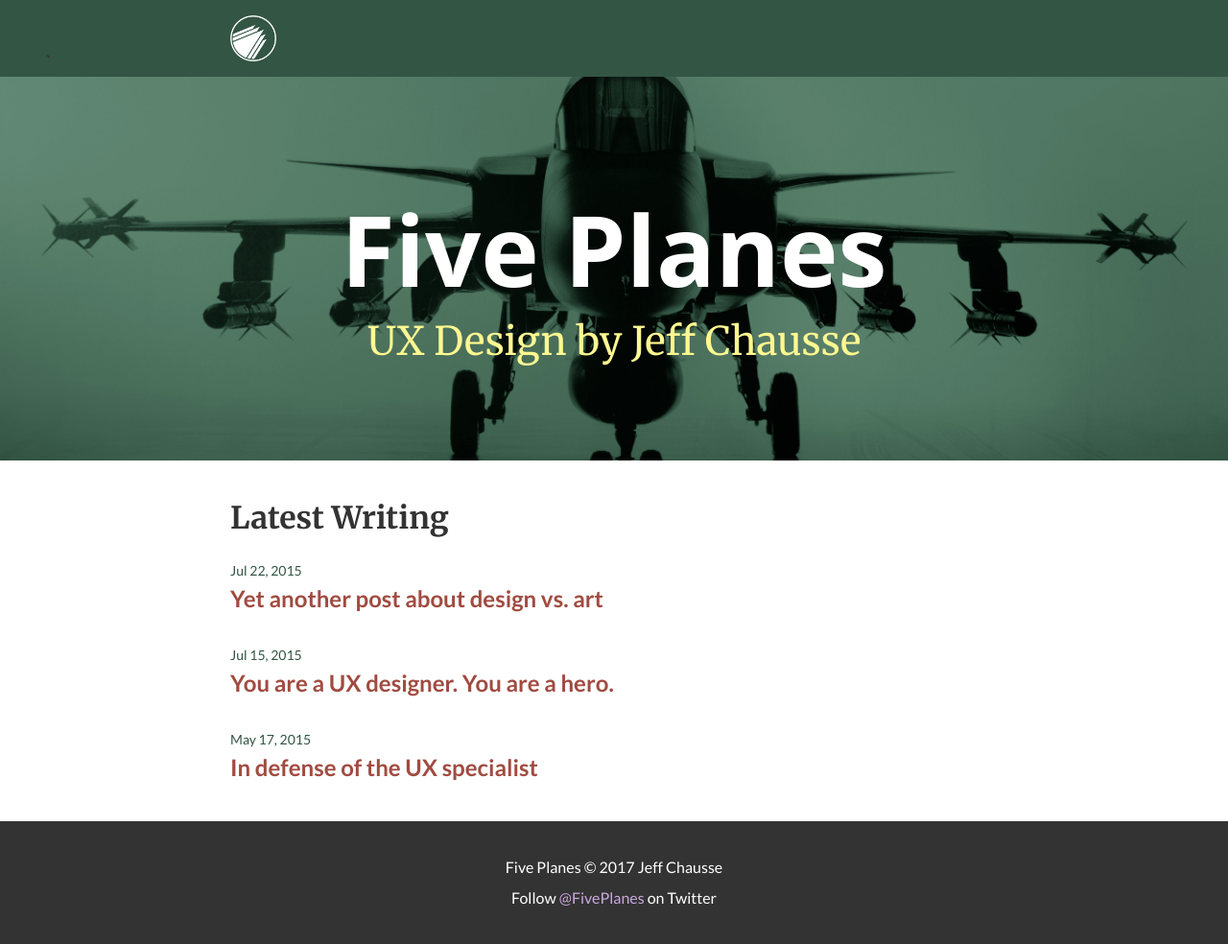
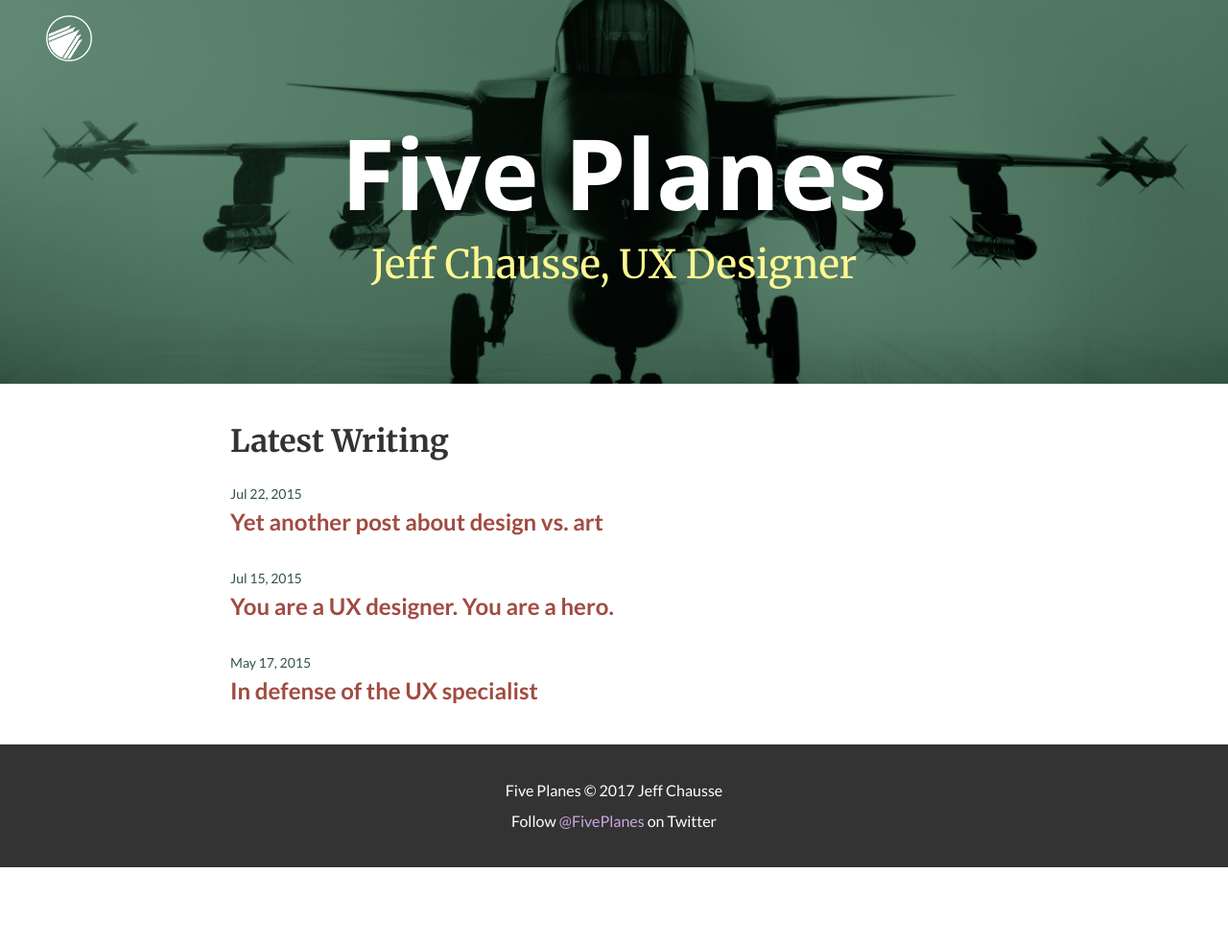
Before and after one commit to jchausse/fp-jekyll, a Jekyll site: the page built from index.md, in a window 1280 px wide. Shown: the whole page at 96% size. Built offline with Jekyll 4.4.1, drawn with Linux system fonts in a browser that asks for light colours; after the commit the page ends 904 px from its top, so only the background shows below that.

Commit message:
Homepage layout improvements

```diff
--- a/_layouts/home.html
+++ b/_layouts/home.html
@@ -5,12 +5,11 @@
 
   <body>
 
-    {% include header.html %}
-
     <div id="heroImage">
+      <img class="logo" src="/assets/img/logo.png">
       <div class="content">
         <h1 class="heroHeading">Five Planes</h1>
-        <h2>UX Design by Jeff Chausse</h2>
+        <h2>Jeff Chausse, UX Designer</h2>
       </div>
     </div>
 
--- a/_sass/style.scss
+++ b/_sass/style.scss
@@ -78,12 +78,12 @@ header.inner {
 	min-width:$min-width;
 	text-align:left;
 	margin:auto;
-	height: $point-base * 6;
+	height: $point-base * 4;
 	color:#fff;
 }
 header.inner a { color:#fff; }
 
-header img { height:$point-base*6; margin-top:$point-base*2; }
+header img { height:$point-base*4; margin-top:$point-base*2; }
 
 a { color:$color-dark3; text-decoration:none;}
 em { font-style: italic;}
@@ -93,9 +93,8 @@ strong {font-weight: 700;}
 	background-position: center center;
 	background-repeat: no-repeat;
 	background-size:100%;
-	height: 150px;
+	height:225px;
 	background-color:#9ECDEB;
-	margin-top: 0-$point-base * 4; /* Override in under header */
 	margin-bottom: $point-base * 3;
 	background-image: url('/assets/img/jet.jpg');
 
@@ -104,6 +103,12 @@ strong {font-weight: 700;}
     justify-content: center;
 }
 
+#heroImage .logo {
+	position:absolute;
+	left:$main-margin;
+	top: $point-base*2;
+	height:$point-base*4;
+}
 #heroImage .content {
 	display:block;
 	text-align:center;
@@ -113,7 +118,7 @@ strong {font-weight: 700;}
 #heroImage h2 { display:block; font-weight:normal; font-size:3.2vw; font-family:$heading-font; color:$color-accent1; line-height:1; margin:0; padding:0; }
 
 @media only screen and (max-width: 449px) { #heroImage h1 { font-size: 12vw; } #heroImage h2 { font-size: 4vw; }}
-@media only screen and (min-width: 450px) { #heroImage { height:250px; } }
+@media only screen and (min-width: 450px) { #heroImage { height:250px; } #heroImage .logo { height:$point-base * 6}}
 @media only screen and (min-width: 650px) { #heroImage { height:350px; } }
 @media only screen and (min-width: 900px) { #heroImage { height:400px; } }
 
@@ -219,6 +224,15 @@ pre > code { border: 0; padding-right: 0; padding-left: 0; }
 	header.site-header {
 		padding: 0 $main-margin*2;
 		margin-bottom:$point-base*4;
+		height:$point-base*10;
+	}
+
+	#heroImage .logo {
+		left:$main-margin*2;
+	}
+
+	header.site-header img {
+		height: $point-base *6;
 	}
 
 	.page-content {
```
Also changed, not shown: 3 other files.
